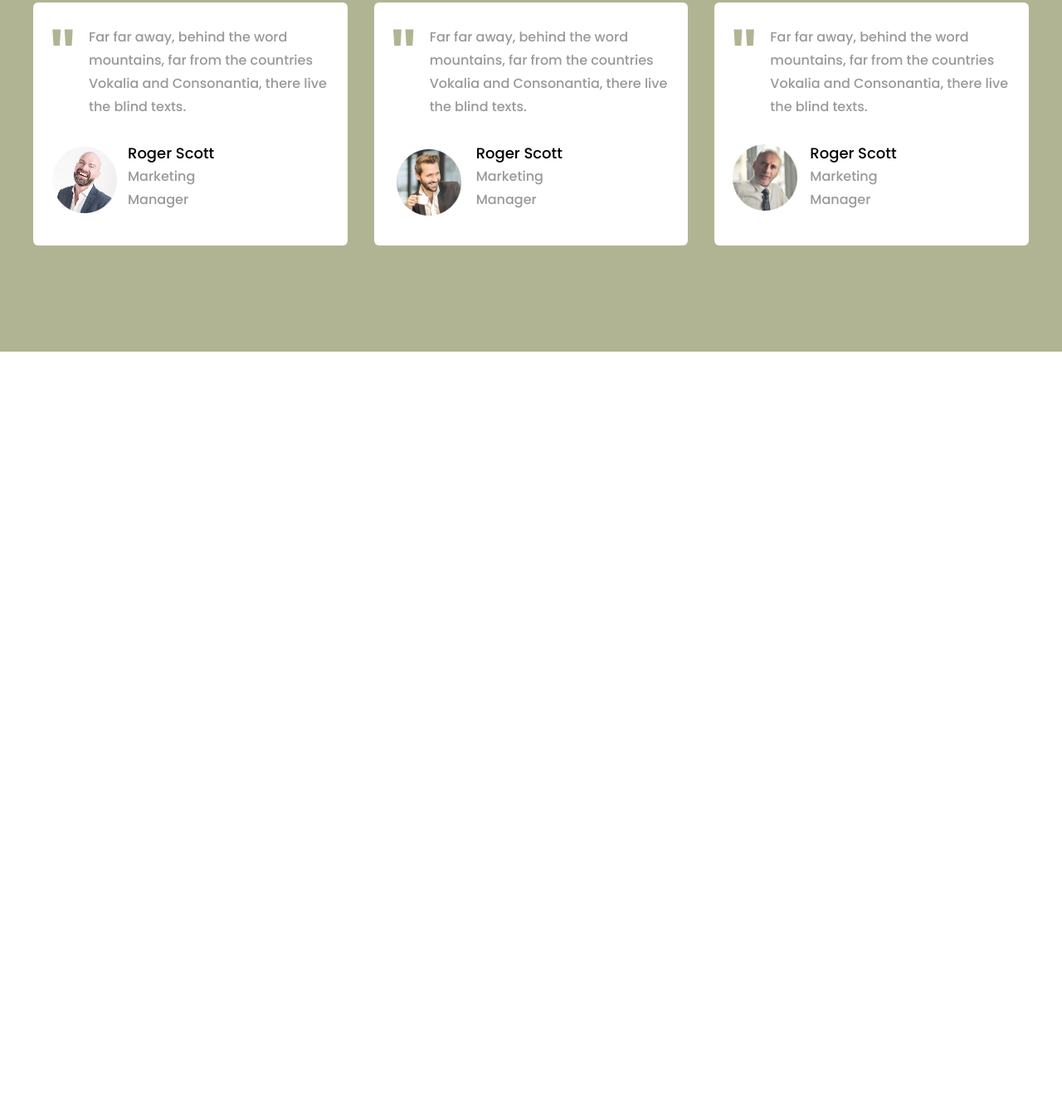
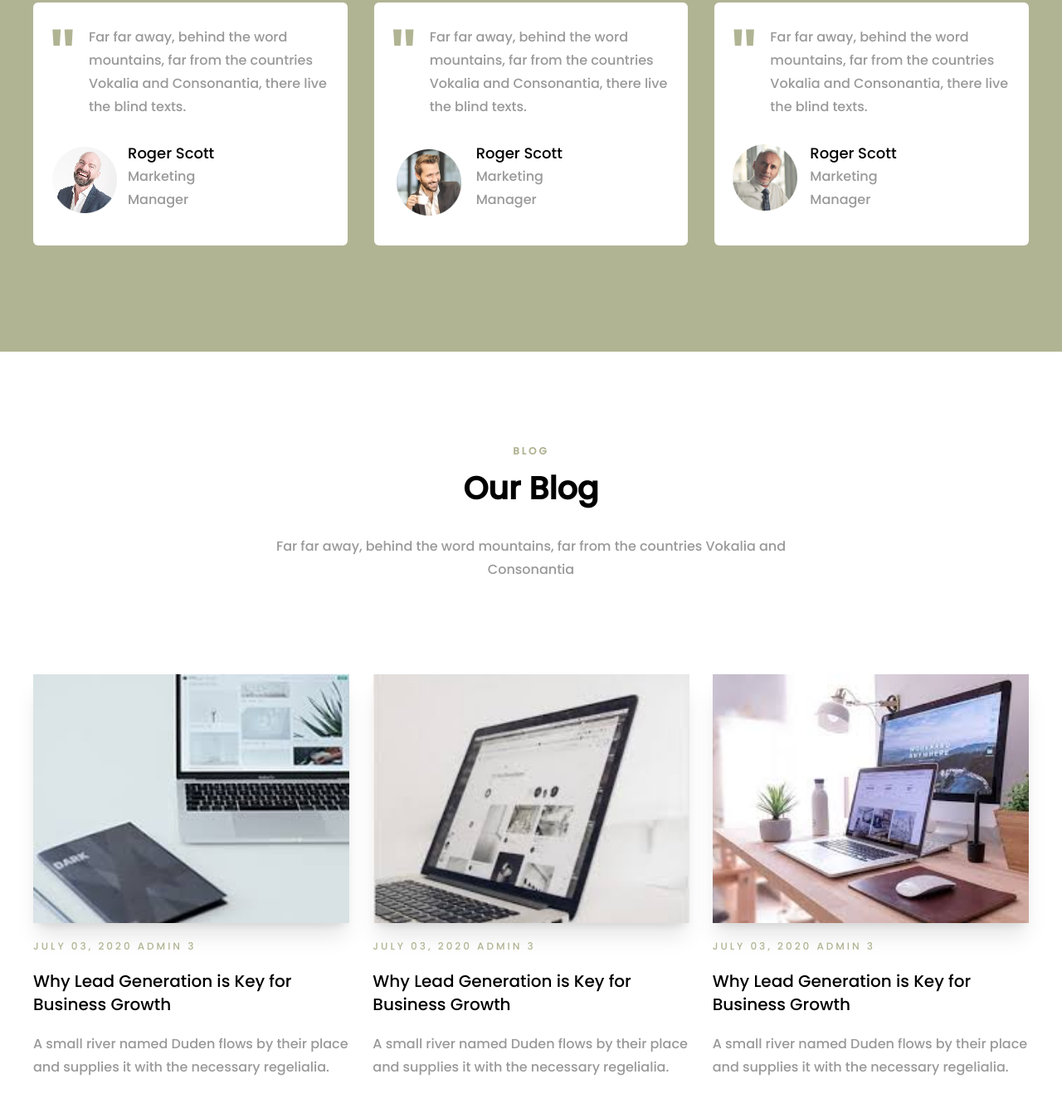
Before and after one commit to Nomishka/Tailwind2, a website: page index.html in a window 1280 px wide. Shown: the part 5800-7136 px from the top of the page at 83% size. Before the commit the page ends 6224 px from the top, so only its background shows below. Drawn offline with Linux system fonts and the light colour scheme.

Commit message:
Created the Our Blog section

```diff
--- a/index.html
+++ b/index.html
@@ -520,5 +520,41 @@
                 </div>
             </div>
         </section>
+        <section>
+            <div class="container mx-auto px-4 sm:px-10 py-28 font-poppins">
+                <div class="text-center flex flex-col items-center">
+                    <div class="text-[#B1B493] text-xs tracking-[3px] font-bold">BLOG</div>
+                    <div class="text-[38px] font-bold mt-2 max-[992px]:text-[28px]">Our Blog</div>
+                    <div class="text-[#999999] mt-7 mb-28 max-[640px]:w-full lg:w-3/5 leading-7">Far far away, behind the word mountains, far from the countries Vokalia and Consonantia</div>
+                </div>
+                <div class="grid grid-cols-3 gap-7 max-[768px]:grid-cols-1">
+                    <div class="max-[768px]:mt-5">
+                        <div class="w-auto h-[300px] shadow-xl">
+                            <img class="w-full h-full object-cover" src="images/ourblog1.jpeg" alt="ourblog_image1">
+                        </div>
+                        <div class="text-xs mt-5 text-[#B1B493] tracking-[3px]">JULY 03, 2020 ADMIN 3</div>
+                        <div class="text-xl mt-5 hover:text-[#B1B493]"><a href="#">Why Lead Generation is Key for Business Growth</a></div>
+                        <div class="text-[#999999] mt-5 leading-7">A small river named Duden flows by their place and supplies it with the necessary regelialia.</div>
+                    </div>
+                    <div class="max-[768px]:mt-5">
+                        <div class="w-auto h-[300px] shadow-xl">
+                            <img class="w-full h-full object-cover" src="images/ourblog2.jpeg" alt="ourblog_image2">
+                        </div>
+                        <div class="text-xs mt-5 text-[#B1B493] tracking-[3px]">JULY 03, 2020 ADMIN 3</div>
+                        <div class="text-xl mt-5 hover:text-[#B1B493]"><a href="#">Why Lead Generation is Key for Business Growth</a></div>
+                        <div class="text-[#999999] mt-5 leading-7">A small river named Duden flows by their place and supplies it with the necessary regelialia.</div>
+                    </div>
+                    <div class="max-[768px]:mt-5">
+                        <div class="w-auto h-[300px] shadow-xl">
+                            <img class="w-full h-full object-cover" src="images/ourblog3.jpeg" alt="ourblog_image3">
+                        </div>
+                        <div class="text-xs mt-5 text-[#B1B493] tracking-[3px]">JULY 03, 2020 ADMIN 3</div>
+                        <div class="text-xl mt-5 hover:text-[#B1B493]"><a href="#">Why Lead Generation is Key for Business Growth</a></div>
+                        <div class="text-[#999999] mt-5 leading-7">A small river named Duden flows by their place and supplies it with the necessary regelialia.</div>
+                    </div>
+                </div>
+
+            </div>
+        </section>
     </body>
 </html>
```
Also changed, not shown: dist/output.css, images/ourblog1.jpeg (added), images/ourblog2.jpeg (added), images/ourblog3.jpeg (added).
